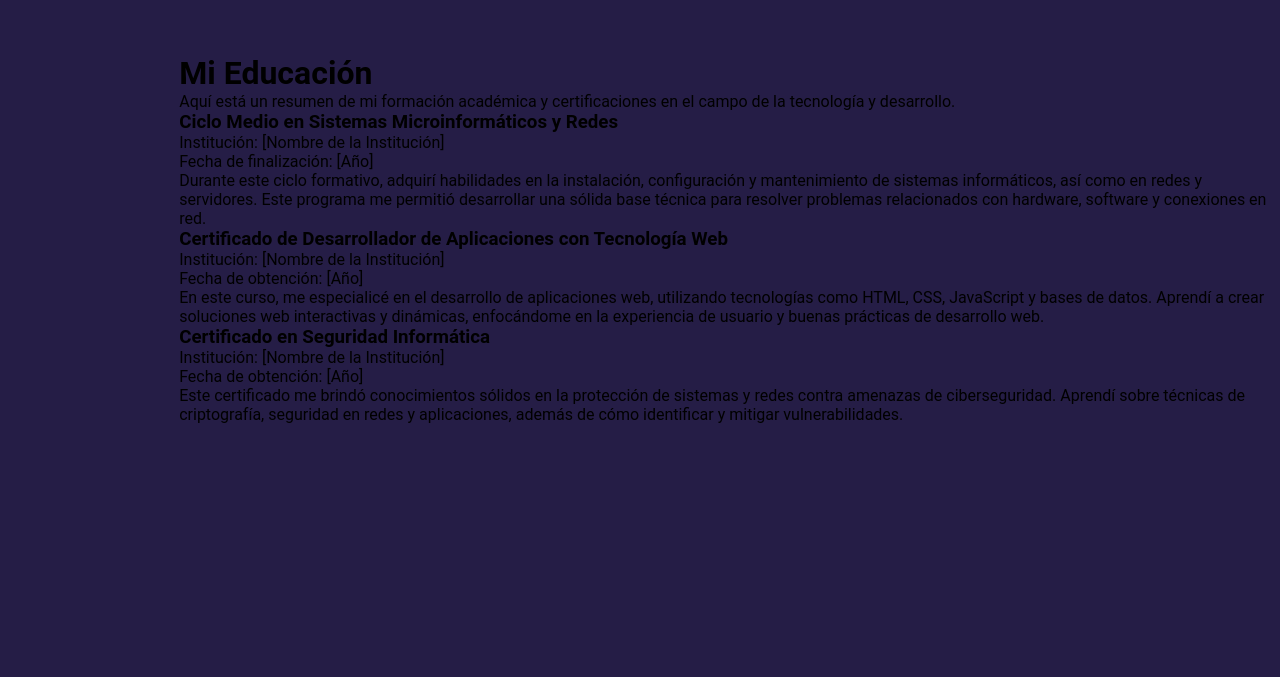
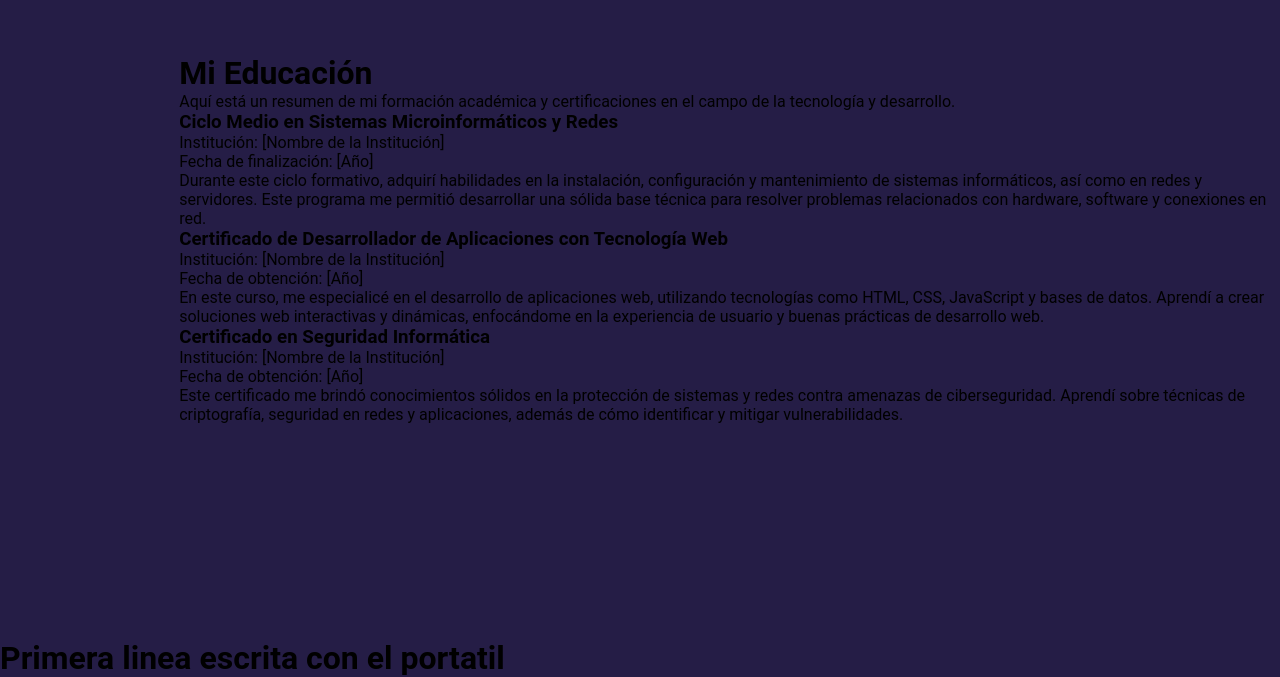
Before and after one commit to iDankest/porfolio, a plain HTML site: page pixelprofolio/profolio.html in a window 1280 px wide. Shown: the part 2561-3238 px from the top of the page. Before the commit the page ends 3200 px from the top, so only its background shows below. Drawn offline with Linux system fonts and the light colour scheme.

Commit message:
Primera linea en portatil

```diff
--- a/pixelprofolio/profolio.html
+++ b/pixelprofolio/profolio.html
@@ -103,5 +103,6 @@
     </div>
     </main>
     <script src="main.js" defer></script>
+    <h1>Primera linea escrita con el portatil</h1>
 </body>
 </html>
```
